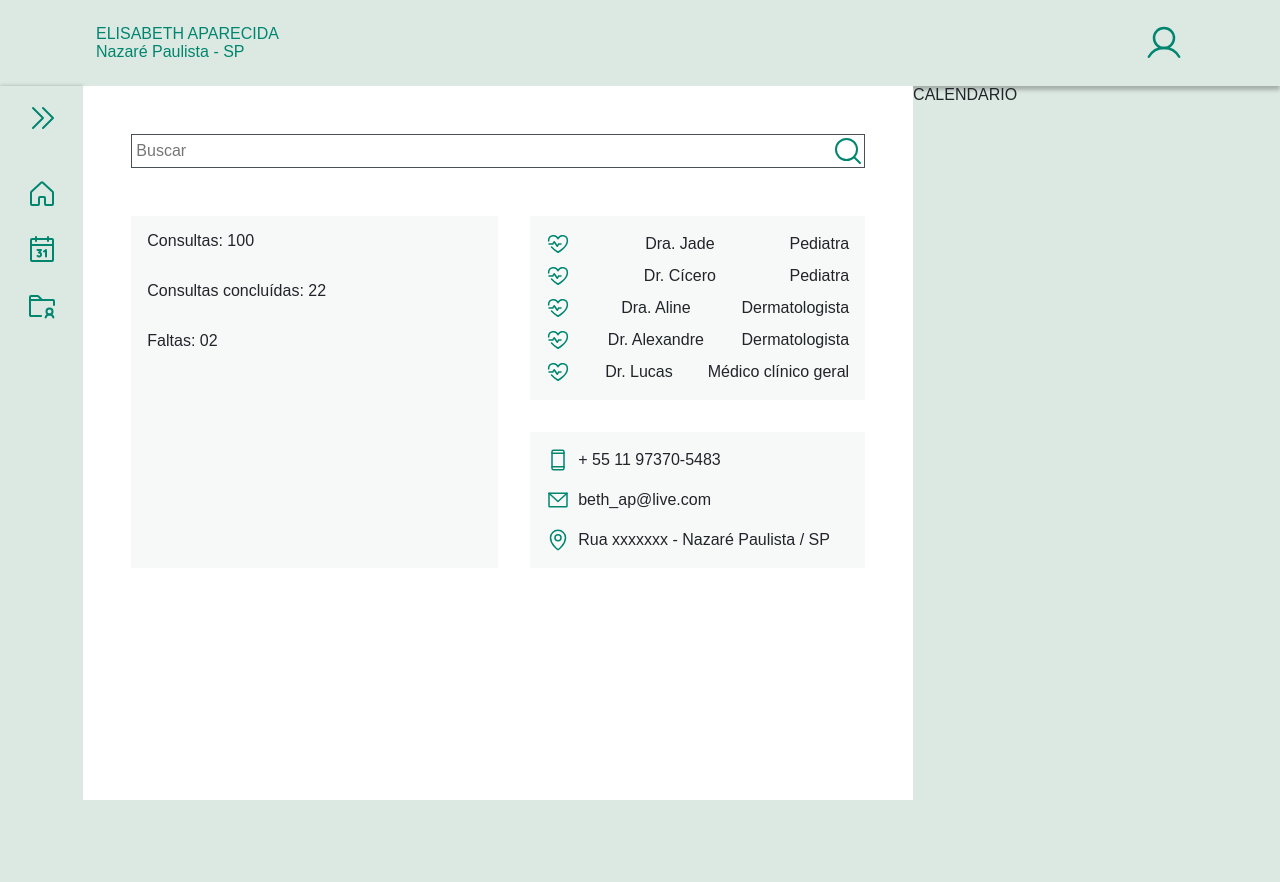
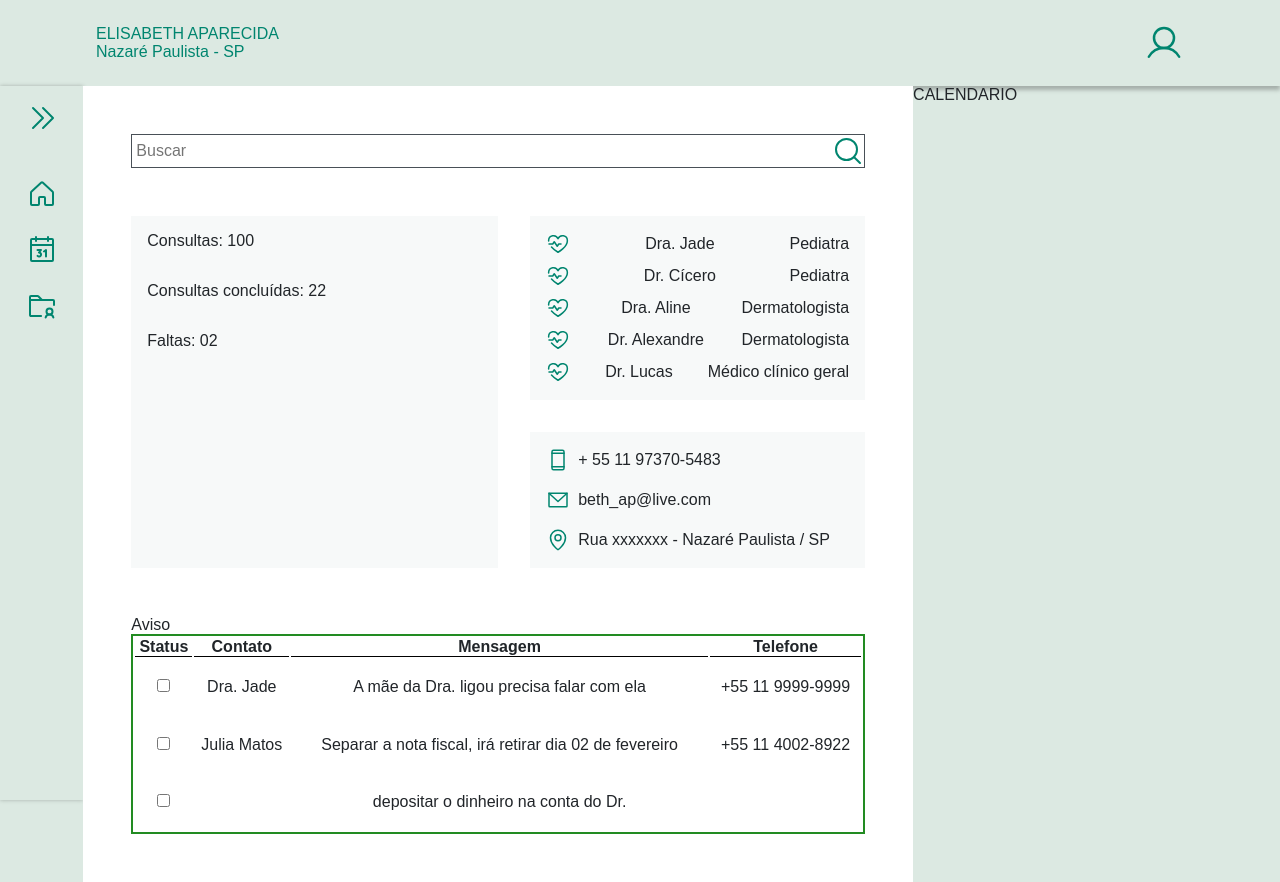
Before and after one commit to bettyap/consultorio_medico, a React (Vite) app in the folder consultorio/: page / in a window 1280 px wide. Before the commit the page ends 800 px from the top, so only its background shows below. Built offline with nearby package versions, Linux system fonts and the light colour scheme.

Commit message:
feat: create table estatic without estilization

```diff
--- a/consultorio/src/App.jsx
+++ b/consultorio/src/App.jsx
@@ -5,6 +5,12 @@ import './global.css'
 import styles from './App.module.css'
 import { Search } from './components/Search'
 import { DeviceMobile, EnvelopeSimple, Heartbeat, MapPin } from 'phosphor-react'
+
+const data = [
+  { contato: "Dra. Jade", mensagem: "A mãe da Dra. ligou precisa falar com ela", telefone: "+55 11 9999-9999" },
+  { contato: "Julia Matos", mensagem: "Separar a nota fiscal, irá retirar dia 02 de fevereiro", telefone: "+55 11 4002-8922" },
+  { contato: "", mensagem: "depositar o dinheiro na conta do Dr.", telefone: ""},
+]
 
 export default function App() {
 
@@ -26,6 +32,8 @@ export default function App() {
       </div>
     );
   }
+
+
 
   return (
     <div className={styles.container}>
@@ -84,6 +92,31 @@ export default function App() {
                 </div>
               </div>
             </div>
+            <div className={styles.containerAviso}>
+              <p>Aviso</p>
+              <table>
+                <thead>
+                  <tr>
+                    <th>Status</th>
+                    <th>Contato</th>
+                    <th>Mensagem</th>
+                    <th>Telefone</th>
+                  </tr>
+                </thead>
+                <tbody>
+                  {data.map((item, key) => {
+                    return (
+                      <tr key={key}>
+                        <td><input type="checkbox" /></td>
+                        <td>{item.contato}</td>
+                        <td>{item.mensagem}</td>
+                        <td>{item.telefone}</td>
+                      </tr>
+                    )
+                  })}
+                </tbody>
+              </table>
+            </div>
           </section>
           <section className={styles.main2}>CALENDARIO</section>
         </main>
--- a/consultorio/src/App.module.css
+++ b/consultorio/src/App.module.css
@@ -81,3 +81,22 @@
 .infoDoctorAttending + .infoDoctorAttending{
   margin-top: 0.5rem;
 }
+
+.containerAviso {
+  width: 100%;
+  padding-top: 3rem;
+}
+
+table {
+  border: 2px solid forestgreen;
+  width: 100%;
+  height: 200px;
+}
+
+th {
+  border-bottom: 1px solid black;
+}
+
+td {
+  text-align: center;
+}
```
